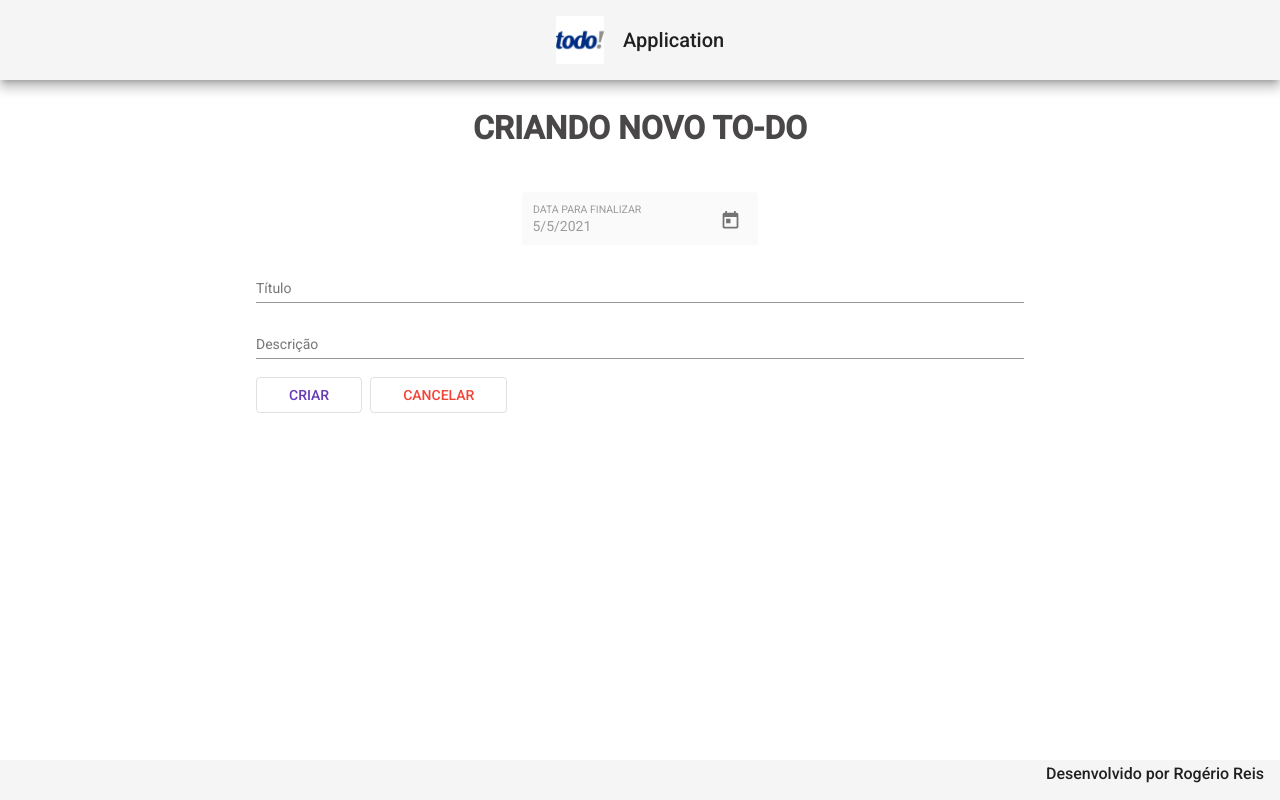
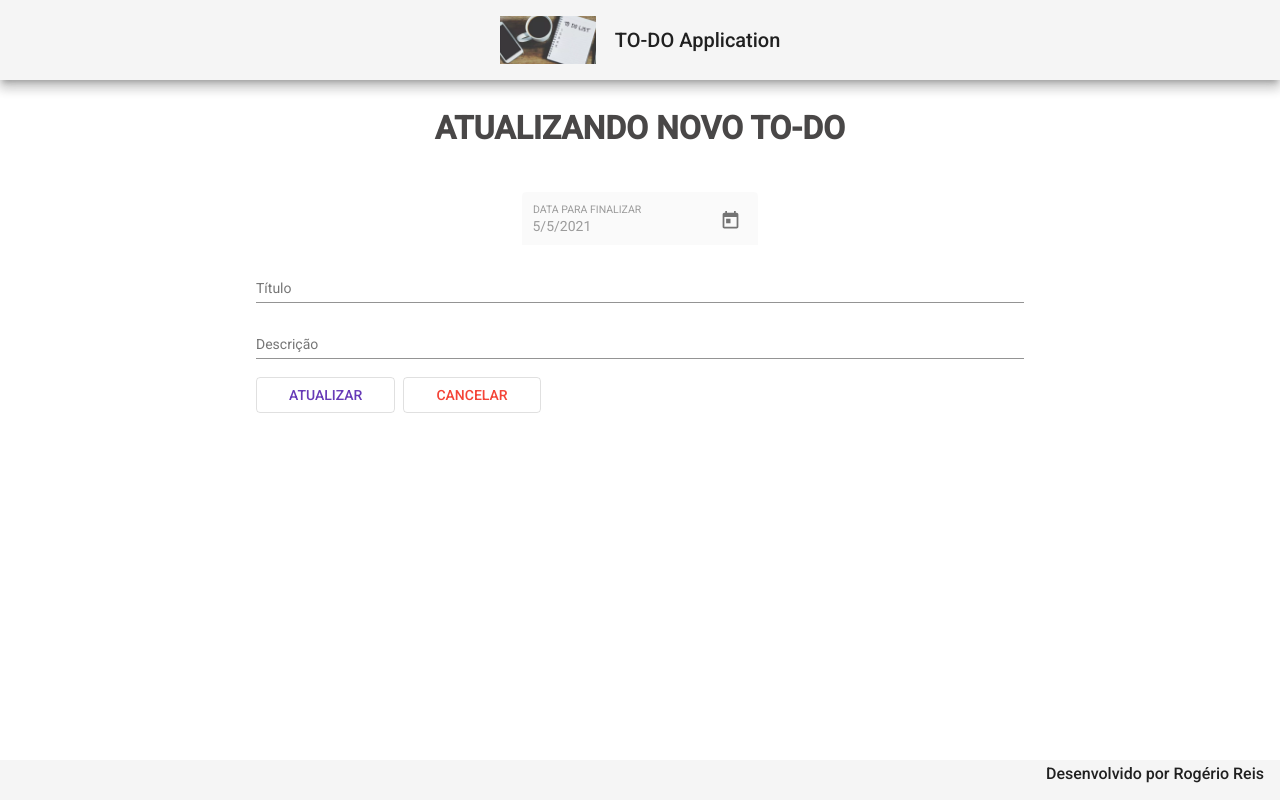
Before and after one commit to rogeriotadeudosreis/Todo, an Angular app: page /update/1 in a window 1280 px wide. Built offline with nearby package versions, Linux system fonts and the light colour scheme; no server answers.

Commit message:
adicionados componentes

```diff
--- a/src/app/components/header/header.component.html
+++ b/src/app/components/header/header.component.html
@@ -1,8 +1,8 @@
 <mat-toolbar class="header mat-elevation-z8">
    <span>
-       <img src="assets/img/logo.png" alt="logo-todo">
+       <img src="assets/img/todo.png" alt="logo-todo">
    </span>
    <span>
-       <h1>Application</h1>
+       <h1>TO-DO Application</h1>
    </span>
 </mat-toolbar>
--- a/src/app/components/update/update.component.html
+++ b/src/app/components/update/update.component.html
@@ -1,5 +1,5 @@
 <form>
-    <h1>CRIANDO NOVO TO-DO</h1>
+    <h1>ATUALIZANDO NOVO TO-DO</h1>
     <mat-form-field class="data-finalizar" appearance="fill">
       <mat-label>DATA PARA FINALIZAR</mat-label>
       <input [(ngModel)]="todo.dataParaFinalizar" name="todo.dataParaFinalizar" matInput [matDatepicker]="dp3" disabled />
@@ -19,7 +19,7 @@
     </div>
 
     <div class="buttons">
-        <button mat-stroked-button color="primary">CRIAR</button>
+        <button (click)= "update()" mat-stroked-button color="primary">ATUALIZAR</button>
         <button (click)="cancel()" mat-stroked-button color="warn">CANCELAR</button>
     </div>
 
--- a/src/app/components/update/update.component.ts
+++ b/src/app/components/update/update.component.ts
@@ -1,5 +1,5 @@
 import { Component, OnInit } from "@angular/core";
-import { Router } from "@angular/router";
+import { ActivatedRoute, Router } from "@angular/router";
 import { Todo } from "src/app/models/todo";
 import { TodoService } from "src/app/services/todo.service";
 
@@ -15,9 +15,28 @@ export class UpdateComponent implements OnInit {
     dataParaFinalizar: new Date(),
     finalizado: false,
   };
-  constructor(private router: Router, private service: TodoService) {}
+  constructor(private router: Router, private service: TodoService, private route: ActivatedRoute) {}
 
-  ngOnInit(): void {}
+  ngOnInit(): void {
+    this.todo.id = this.route.snapshot.paramMap.get("id")!;
+    this.findById();
+  }
+
+  findById(): void {
+    this.service.findById(this.todo.id).subscribe ((resposta) => {
+      this.todo = resposta;
+    })
+  }
+
+  update(): void {
+    this.service.update(this.todo).subscribe ((resposta) => {
+      this.service.message('Informações atualizadas com sucesso!');
+      this.router.navigate(['']);
+    }, error => {
+      this.service.message('Falha ao atualizar To-do') ;
+      this.router.navigate(['']);
+    })
+  }
 
   cancel(): void {
     this.router.navigate([""]);
--- a/src/app/services/todo.service.ts
+++ b/src/app/services/todo.service.ts
@@ -15,6 +15,11 @@ export class TodoService {
 
   findAll(): Observable<Todo[]> {
     return this.http.get<Todo[]>(this.baseUrl);
+  }
+
+  findById(id: any): Observable <Todo> {
+    const url = `${this.baseUrl}/${id}`;
+    return this.http.get<Todo>(url);
   }
 
   update(todo: Todo): Observable<Todo> {
```
Also changed, not shown: src/app/components/create/create.component.css (line endings or trailing spaces), src/assets/img/todo.png (added).
